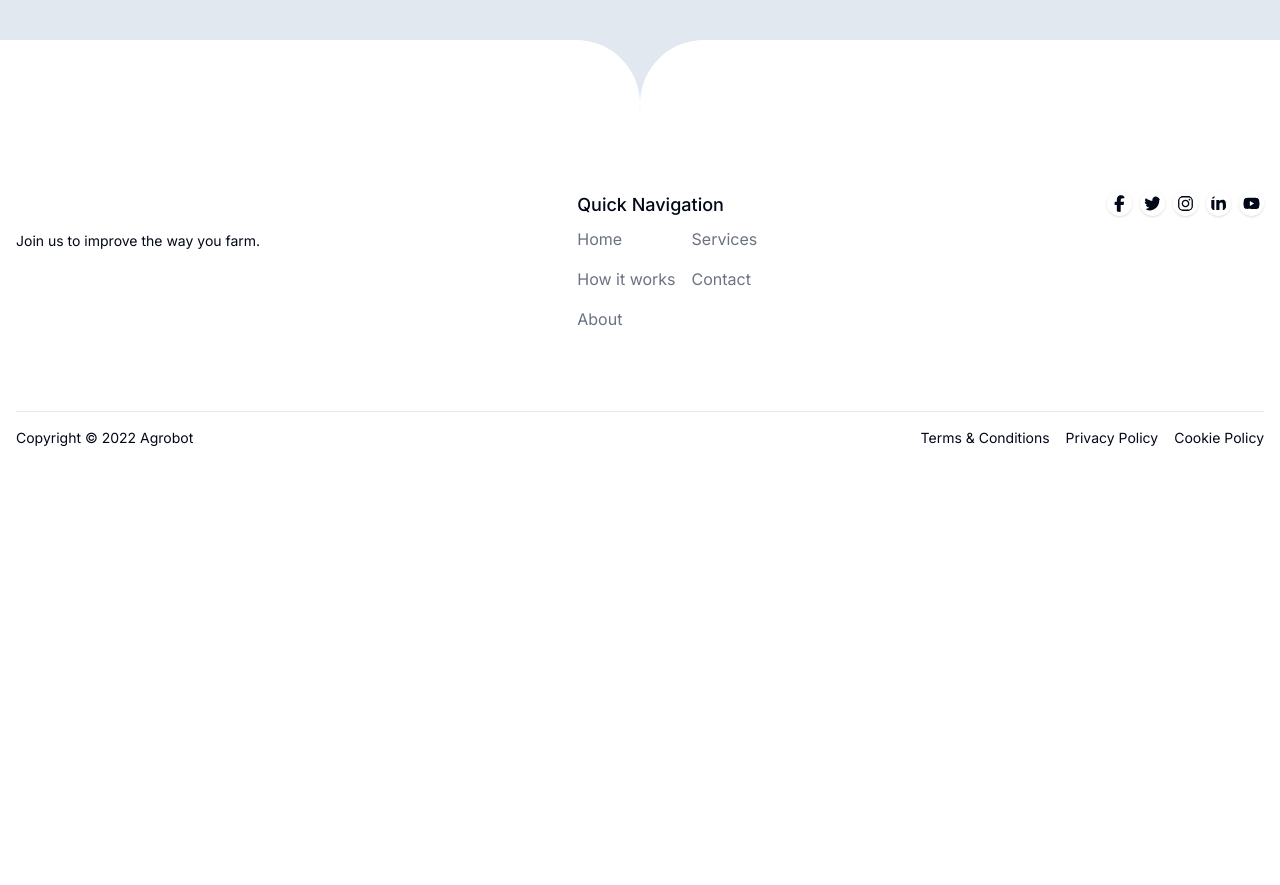
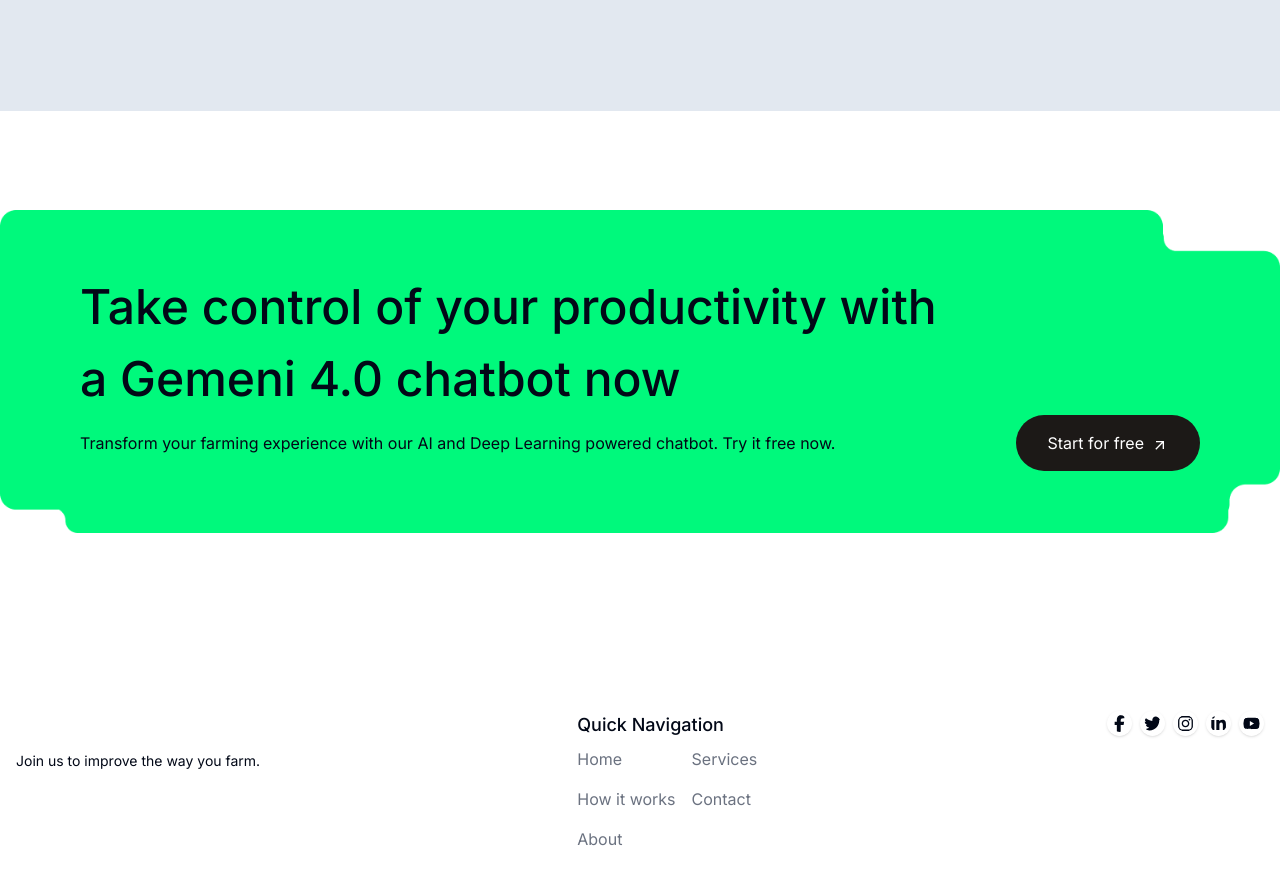
Before and after one commit to Sujanban/agrobot, a React (Vite) app in the folder client/: page / in a window 1280 px wide. Shown: the part 2203-3088 px from the top of the page. Before the commit the page ends 2667 px from the top, so only its background shows below. Built offline with nearby package versions, Linux system fonts and the light colour scheme.

Commit message:
cta banner added

```diff
--- a/client/src/App.css
+++ b/client/src/App.css
@@ -29,3 +29,11 @@ div::-webkit-scrollbar {
   background-color: rgb(145, 145, 145);
   border-radius: 20px;
 }
+
+.banner{
+  background: url('./assets/banner.png');
+  height: 100%;
+  background-size: contain;
+  background-position: center;
+  background-repeat: no-repeat;
+}
--- /dev/null
+++ b/client/src/components/CtaBanner.jsx
@@ -0,0 +1,21 @@
+import React from 'react'
+import { MdArrowOutward } from "react-icons/md";
+import { Link } from 'react-router-dom';
+
+const CtaBanner = () => {
+    return (
+        <section className='py-20'>
+            <div className='banner p-20 max-w-7xl mx-auto '>
+                <h1 className='text-5xl max-w-4xl leading-normal font-medium'>Take control of your productivity with a Gemeni 4.0 chatbot now</h1>
+                <div className='flex items-center justify-between'>
+                    <p>Transform your farming experience with our AI and Deep Learning powered chatbot. Try it free now.</p>
+                    <Link className='space-x-2 px-8 py-4 bg-stone-900 rounded-full text-white' to='/register'><span>Start for free</span>
+                        <MdArrowOutward className='inline-flex' />
+                    </Link>
+                </div>
+            </div>
+        </section>
+    )
+}
+
+export default CtaBanner
--- a/client/src/pages/Index.jsx
+++ b/client/src/pages/Index.jsx
@@ -4,6 +4,7 @@ import React from 'react'
 import Howitworks from '@/components/Howitworks'
 import Services from '@/components/Services'
 import Footer from '@/components/Footer'
+import CtaBanner from '@/components/CtaBanner'
 
 const Index = () => {
   return (
@@ -12,6 +13,7 @@ const Index = () => {
       <Hero />
       <Services/>
       <Howitworks/>
+      <CtaBanner/>
       <Footer/>
     </>
   )
```
Also changed, not shown: client/src/assets/banner.png (added).
